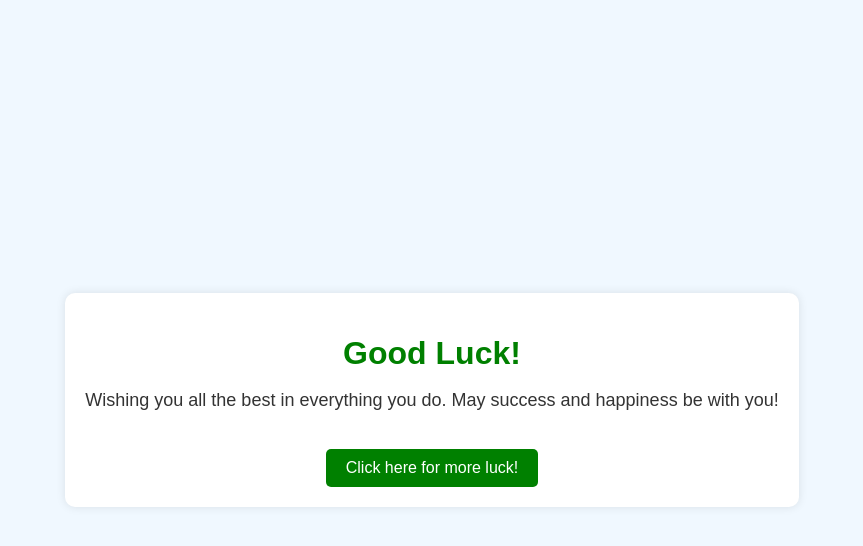
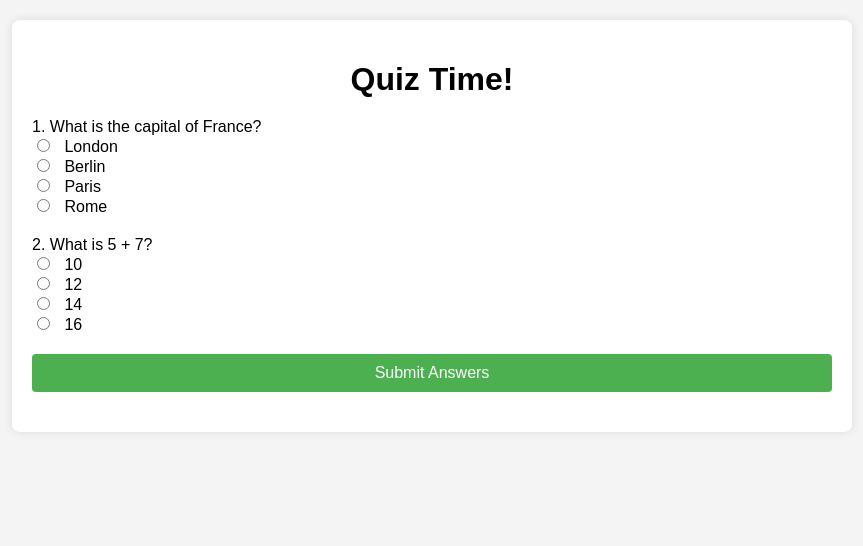
Before and after one commit to WQS-minerby/BigDreamer, a plain HTML site: page index.html in a window 1280 px wide. Shown: the whole page, without its empty margins (208-1071 px from the left). Drawn offline with Linux system fonts and the light colour scheme.

Commit message:
Update index.html

```diff
--- a/index.html
+++ b/index.html
@@ -3,14 +3,115 @@
 <head>
     <meta charset="UTF-8">
     <meta name="viewport" content="width=device-width, initial-scale=1.0">
-    <title>Good Luck!</title>
-    <link rel="stylesheet" href="style.css">
+    <title>Responsive Quiz</title>
+    <style>
+        body {
+            font-family: Arial, sans-serif;
+            margin: 0;
+            padding: 0;
+            box-sizing: border-box;
+            background-color: #f4f4f4;
+        }
+
+        .container {
+            max-width: 800px;
+            margin: 20px auto;
+            padding: 20px;
+            background: #fff;
+            border-radius: 8px;
+            box-shadow: 0 0 10px rgba(0, 0, 0, 0.1);
+        }
+
+        h1 {
+            text-align: center;
+            margin-bottom: 20px;
+        }
+
+        .question {
+            margin-bottom: 20px;
+        }
+
+        .question p {
+            margin: 0;
+        }
+
+        input[type="radio"] {
+            margin-right: 10px;
+        }
+
+        input[type="submit"] {
+            display: block;
+            width: 100%;
+            padding: 10px;
+            background-color: #4CAF50;
+            color: white;
+            border: none;
+            border-radius: 4px;
+            cursor: pointer;
+            font-size: 16px;
+        }
+
+        input[type="submit"]:hover {
+            background-color: #45a049;
+        }
+
+        #result {
+            text-align: center;
+            font-size: 18px;
+            margin-top: 20px;
+        }
+
+        @media (max-width: 600px) {
+            .container {
+                padding: 10px;
+            }
+        }
+    </style>
 </head>
 <body>
     <div class="container">
-        <h1>Good Luck!</h1>
-        <p>Wishing you all the best in everything you do. May success and happiness be with you!</p>
-        <button onclick="alert('Good Luck!')">Click here for more luck!</button>
+        <h1>Quiz Time!</h1>
+        <form id="quizForm">
+            <div class="question">
+                <p>1. What is the capital of France?</p>
+                <input type="radio" name="q1" value="London"> London<br>
+                <input type="radio" name="q1" value="Berlin"> Berlin<br>
+                <input type="radio" name="q1" value="Paris"> Paris<br>
+                <input type="radio" name="q1" value="Rome"> Rome
+            </div>
+            <div class="question">
+                <p>2. What is 5 + 7?</p>
+                <input type="radio" name="q2" value="10"> 10<br>
+                <input type="radio" name="q2" value="12"> 12<br>
+                <input type="radio" name="q2" value="14"> 14<br>
+                <input type="radio" name="q2" value="16"> 16
+            </div>
+            <input type="submit" value="Submit Answers">
+        </form>
+        <div id="result"></div>
     </div>
+
+    <script>
+        document.getElementById('quizForm').addEventListener('submit', function(event) {
+            event.preventDefault();
+
+            const form = event.target;
+            let score = 0;
+
+            const answers = {
+                q1: 'Paris',
+                q2: '12'
+            };
+
+            if (form.q1.value === answers.q1) {
+                score += 1;
+            }
+            if (form.q2.value === answers.q2) {
+                score += 1;
+            }
+
+            document.getElementById('result').innerText = `You scored ${score} out of 2!`;
+        });
+    </script>
 </body>
 </html>
```
